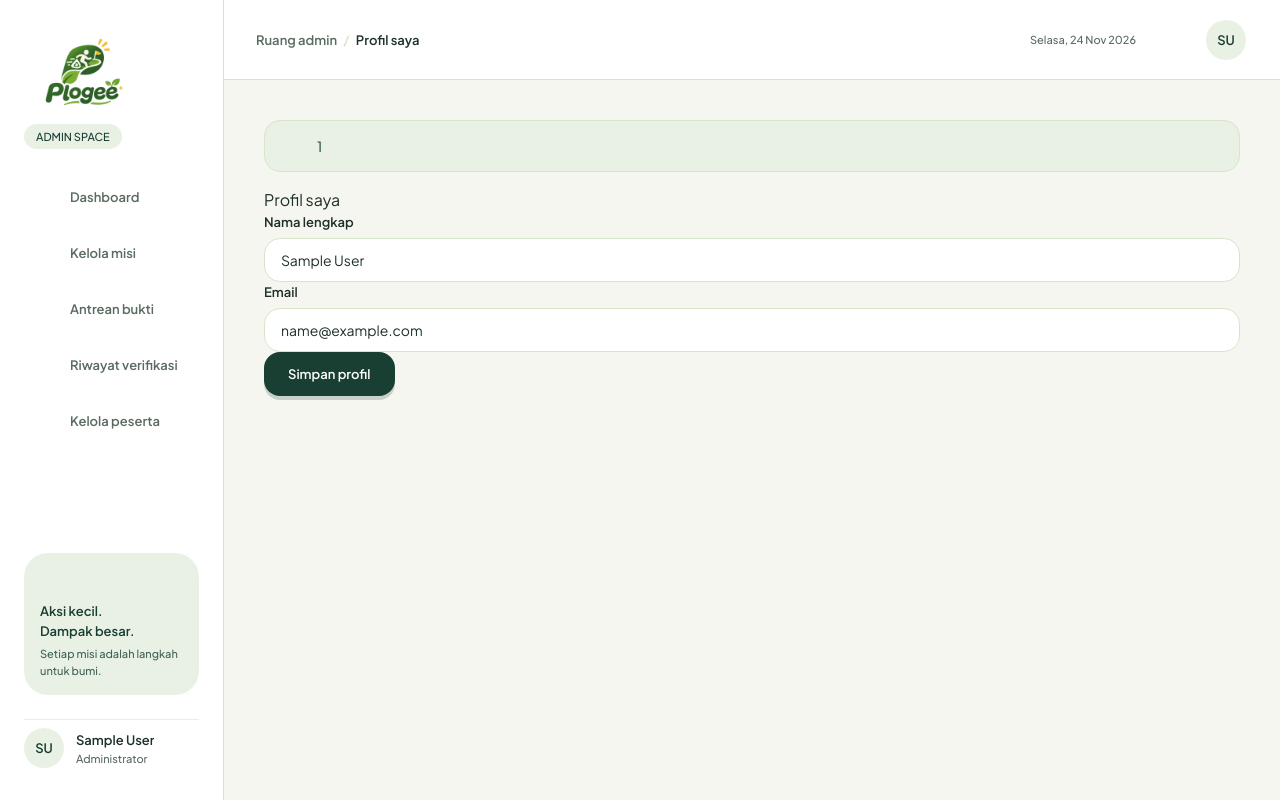
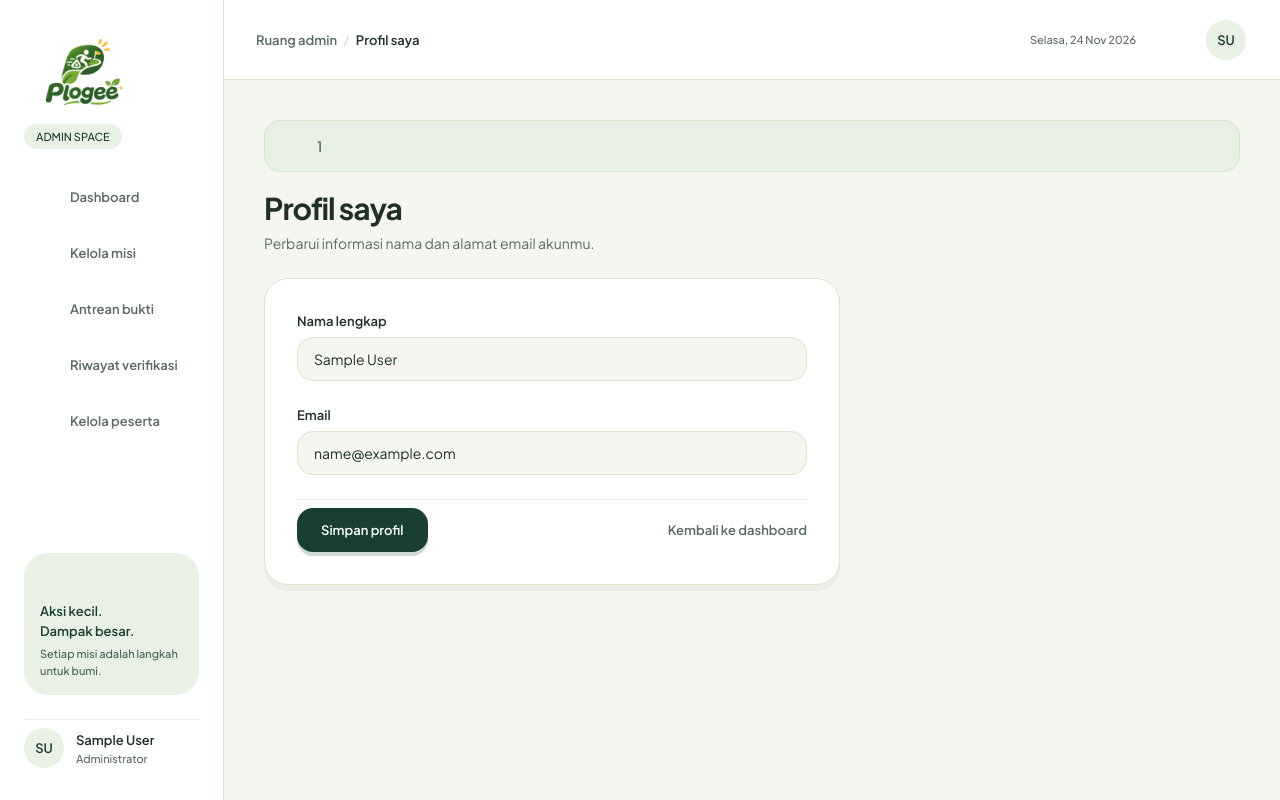
Before and after one commit to Farhanmzkky/Project-Akhir-PAWL, a Laravel app: template resources/views/user/profile/edit.blade.php in a window 1280 px wide. Run offline with Laravel 12, Linux system fonts and the light colour scheme; a user stored in the database is signed in; tables that the repository leaves empty hold one stand-in row (values such as "Sample post"); the template is opened without the code that fills it: most values are stand-ins (such as "Sample title", 1, 10 or a date in 2020); style sheets or scripts are compiled from the project's sources.

Commit message:
feat: add user profile edit view

```diff
--- a/resources/views/user/profile/edit.blade.php
+++ b/resources/views/user/profile/edit.blade.php
@@ -1,10 +1,50 @@
 @extends('layouts.app')
 @section('title', 'Profil saya')
 @section('content')
-<h1>Profil saya</h1><form class="panel form-stack narrow" method="POST" action="{{ route('user.profile.update') }}">
-    @csrf @method('PUT')
-    <x-field name="name" label="Nama lengkap" :value="auth()->user()->name" maxlength="80" />
-    <x-field name="email" type="email" label="Email" :value="auth()->user()->email" />
-    <x-action>Simpan profil</x-action>
-</form>
+
+<div class="max-w-xl anim-scale">
+    <div class="mb-6 anim-fade-up">
+        <h1 class="text-heading text-ink">Profil saya</h1>
+        <p class="text-body text-muted mt-1">Perbarui informasi nama dan alamat email akunmu.</p>
+    </div>
+
+    <form class="bg-white border border-line rounded-container p-8 shadow-[0_6px_0_rgba(38,62,48,0.05)] flex flex-col gap-6"
+          method="POST"
+          action="{{ route('user.profile.update') }}">
+        @csrf
+        @method('PUT')
+
+        {{-- Nama lengkap --}}
+        <div class="flex flex-col gap-1.5 anim-fade-up delay-1">
+            <label class="text-label text-ink" for="name">Nama lengkap</label>
+            <input id="name" name="name" type="text" required maxlength="80"
+                   value="{{ old('name', auth()->user()->name) }}"
+                   class="w-full bg-ivory border border-line text-ink rounded-btn px-4 py-2.5 text-body
+                          focus:outline-none focus:ring-2 focus:ring-forest transition-all">
+            @error('name')
+                <span class="text-caption text-[#903E35]">{{ $message }}</span>
+            @enderror
+        </div>
+
+        {{-- Email --}}
+        <div class="flex flex-col gap-1.5 anim-fade-up delay-2">
+            <label class="text-label text-ink" for="email">Email</label>
+            <input id="email" name="email" type="email" required
+                   value="{{ old('email', auth()->user()->email) }}"
+                   class="w-full bg-ivory border border-line text-ink rounded-btn px-4 py-2.5 text-body
+                          focus:outline-none focus:ring-2 focus:ring-forest transition-all">
+            @error('email')
+                <span class="text-caption text-[#903E35]">{{ $message }}</span>
+            @enderror
+        </div>
+
+        {{-- Action button --}}
+        <div class="pt-2 border-t border-line/60 flex items-center justify-between anim-fade-up delay-3">
+            <x-action>Simpan profil</x-action>
+            <a href="{{ route('home') }}" class="text-label text-muted hover:text-ink transition-colors">
+                Kembali ke dashboard
+            </a>
+        </div>
+    </form>
+</div>
 @endsection
```
